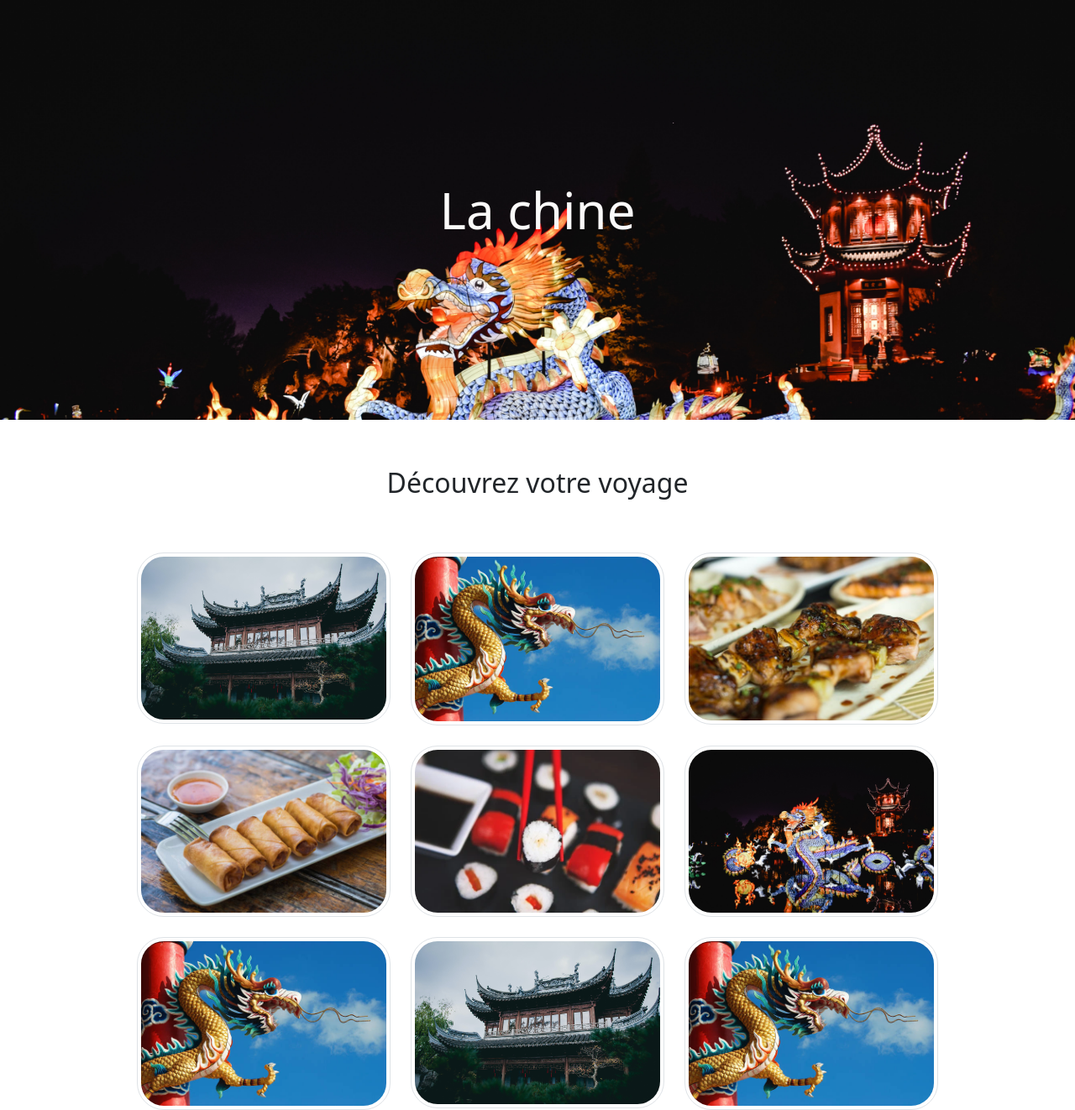
After one commit to DrissB45/Hackathon-TDTS, a PHP site: template src/View/chine/chine.html.twig in a window 1280 px wide. The commit adds this page. Shown: the whole page at 84% size. Run offline with PHP 8.4, Linux system fonts and the light colour scheme; the template is opened without the code that fills it, so the values that code supplies are empty; some libraries are stand-ins or nearby versions.

Commit message:
pays chine

```diff
--- /dev/null
+++ b/src/View/chine/chine.html.twig
@@ -0,0 +1,63 @@
+<!DOCTYPE html>
+<html lang="en">
+
+<head>
+    <meta charset="UTF-8">
+    <meta http-equiv="X-UA-Compatible" content="IE=edge">
+    <meta name="viewport" content="width=, initial-scale=1.0">
+    <link rel="stylesheet" href="/assets/css/chine.css">
+    <link href="https://cdn.jsdelivr.net/npm/bootstrap@5.2.2/dist/css/bootstrap.min.css" rel="stylesheet"
+        integrity="sha384-Zenh87qX5JnK2Jl0vWa8Ck2rdkQ2Bzep5IDxbcnCeuOxjzrPF/et3URy9Bv1WTRi" crossorigin="anonymous">
+
+    <title>Document</title>
+</head>
+
+<body>
+    <div class="row">
+        <div class="col">
+            <h1 class="card-title fleur ">La chine</h1>
+        </div>
+    </div>
+    <div class="row">
+        <div class="col">
+            <h2>Découvrez votre voyage</h2>
+        </div>
+    </div>
+    <div class="row justify-content-md-center">
+        <div class="col-3 ">
+            <img class="img-thumbnail rounded-5" src="/assets/images/chine1.jpg">
+        </div>
+        <div class="col-3">
+            <img class="img-thumbnail rounded-5" src="/assets/images/chine2.jpg">
+        </div>
+        <div class="col-3">
+            <img class="img-thumbnail rounded-5" src="/assets/images/chine3.jpg">
+        </div>
+
+    </div>
+    <br>
+    <div class="row justify-content-md-center">
+        <div class="col-3">
+            <img class="img-thumbnail rounded-5" src="/assets/images/chine4.jpg">
+        </div>
+        <div class="col-3">
+            <img class="img-thumbnail rounded-5" src="/assets/images/chine5.jpg">
+        </div>
+        <div class="col-3">
+            <img class="img-thumbnail rounded-5" src="/assets/images/chine.jpg">
+        </div>
+    </div>
+    <br>
+    <div class="row justify-content-md-center">
+        <div class="col-3">
+            <img class="img-thumbnail rounded-5" src="/assets/images/chine2.jpg">
+        </div>
+        <div class="col-3">
+            <img class="img-thumbnail rounded-5" src="/assets/images/chine1.jpg">
+        </div>
+        <div class="col-3">
+            <img class="img-thumbnail rounded-5" src="/assets/images/chine2.jpg">
+        </div>
+    </div>
+
+</html>
--- a/src/routes.php
+++ b/src/routes.php
@@ -14,4 +14,7 @@ return [
     'items/add' => ['ItemController', 'add',],
     'items/delete' => ['ItemController', 'delete',],
     'presentation' => ['PresentationController', 'index'],
+    'chine' => ['ChineController', 'index'],
+
+
 ];
```
Also changed, not shown: src/Controller/ChineController.php (added, +14 -0 lines), public/assets/css/chine.css (added), public/assets/css/style.css, public/assets/images/chine.jpg (added), public/assets/images/chine1.jpg (added), public/assets/images/chine2.jpg (added), public/assets/images/chine3.jpg (added), public/assets/images/chine4.jpg (added), public/assets/images/chine5.jpg (added), public/assets/images/chine6.jpg (added), public/assets/images/chine7.jpg (added), public/assets/images/chine8.jpg (added), public/assets/images/chine9.jpg (added), public/assets/images/dragon.jpg (added), 1 more files, 1 other file.
